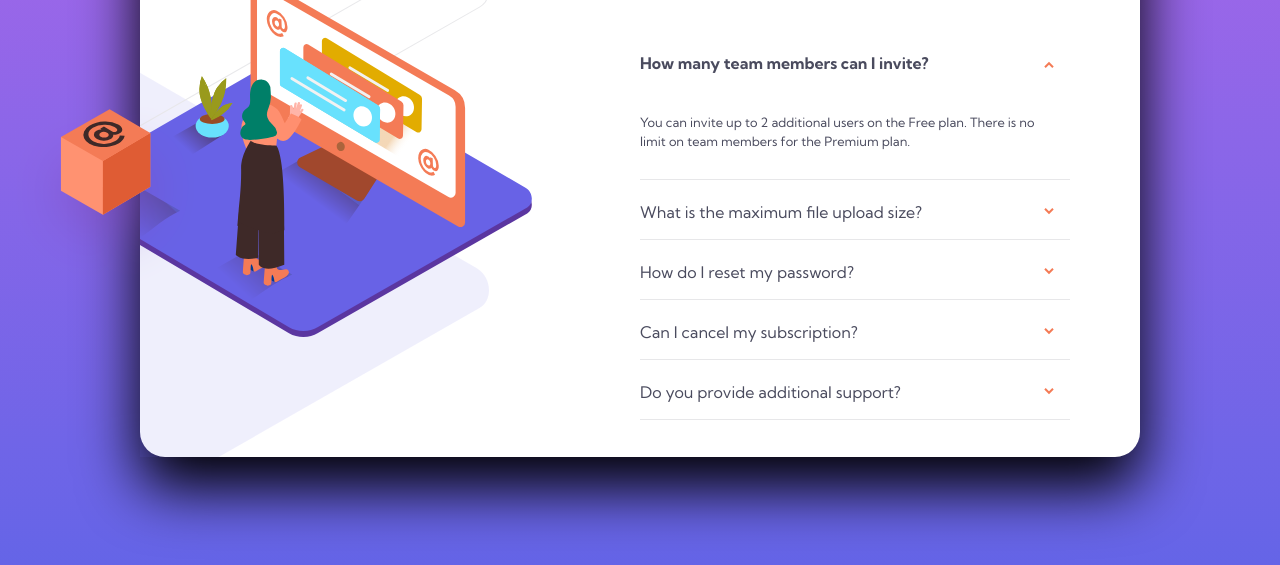
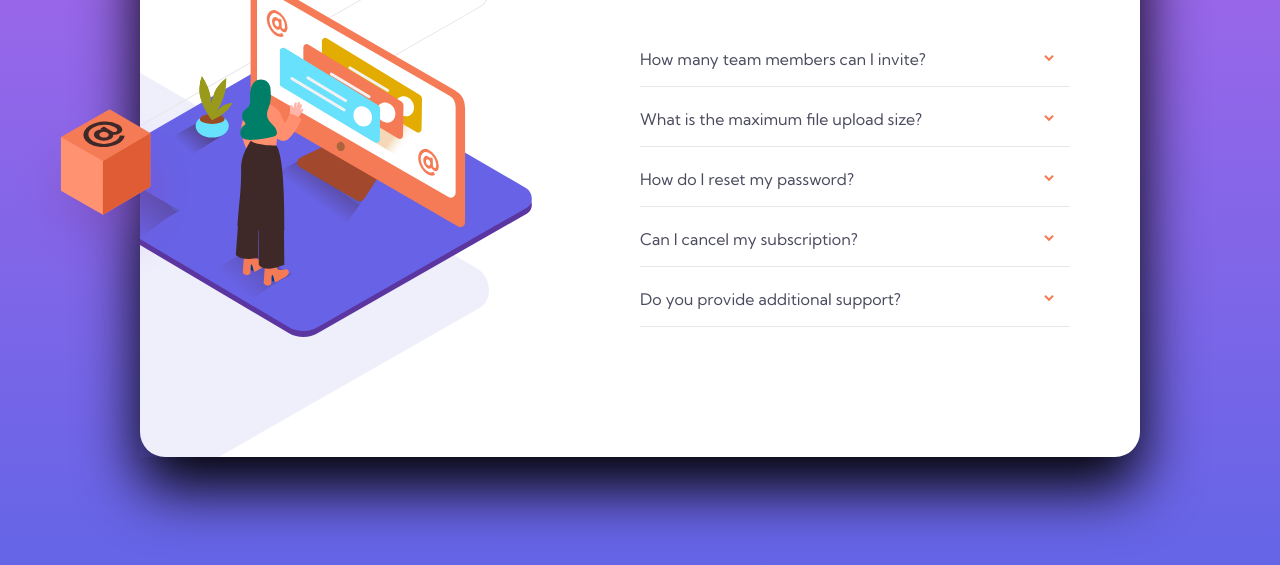
Before and after one commit to Yeyeong99/faq-accordion, a plain HTML site: page faq-accordion-card-main/index.html in a window 1280 px wide. Both pictures are taken after a click on the element "How many team members can I invite?". Shown: the part 251-816 px from the top of the page. Drawn offline with Linux system fonts and the light colour scheme.

Commit message:
모션 수정

```diff
--- a/faq-accordion-card-main/index.html
+++ b/faq-accordion-card-main/index.html
@@ -26,7 +26,7 @@
         </h1>
         <dl class="ask number">
           <dt class="title">
-            <span>How many team members can I invite?</span>
+            How many team members can I invite?
             <img class="button" src="./images/icon-arrow-down.svg" alt="">
           </dt>
           <dd class="explain">
@@ -36,7 +36,7 @@
         </dl>
         <dl class="ask max">
           <dt class="title">
-            <span>What is the maximum file upload size?</span>
+            What is the maximum file upload size?
             <img class="button" src="./images/icon-arrow-down.svg" alt="">
           </dt>
           <dd class="explain">
@@ -45,7 +45,7 @@
         </dl>
         <dl class="ask reset">
           <dt class="title">
-            <span>How do I reset my password?</span>
+            How do I reset my password?
             <img class="button" src="./images/icon-arrow-down.svg" alt="">
           </dt>
           <dd class="explain">
@@ -55,7 +55,7 @@
         </dl>
         <dl class="ask cancel">
           <dt class="title">
-            <span>Can I cancel my subscription?</span>
+            Can I cancel my subscription?
             <img class="button" src="./images/icon-arrow-down.svg" alt="">
           </dt>
           <dd class="explain">
@@ -64,7 +64,7 @@
         </dl>
         <dl class="ask add">
           <dt class="title">
-            <span>Do you provide additional support?</span>
+            Do you provide additional support?
             <img class="button" src="./images/icon-arrow-down.svg" alt="">
           </dt>
           <dd class="explain">
--- a/faq-accordion-card-main/index.js
+++ b/faq-accordion-card-main/index.js
@@ -1,19 +1,26 @@
 const title = document.querySelectorAll(".title");
 const explain = document.querySelectorAll(".explain");
+const button = document.querySelectorAll(".button");
 
-
-for (i=0; i<title.length; i++) {
+for (i=0; i<=title.length; i++) {
     title[i].addEventListener("mouseenter",function(){
         this.classList.add("hover");
     }),
     title[i].addEventListener("mouseleave",function(){
         this.classList.remove("hover");
     }),
-    title[i].addEventListener("click", function(){
-        this.classList.toggle("show");
-        this.nextElementSibling.classList.toggle("explain");
-        this.nextElementSibling.classList.toggle("show");
-        title.not(this).nextElementSibling.classList.remove("show");
-        title.not(this).classList.remove("show");
+    title[i].addEventListener("click", function(event){ //event 가 클릭했을 때 target을 알 수 있게 해줌
+        if (this.classList.contains("show")) {
+            this.classList.remove("show");
+            this.nextElementSibling.classList.remove("show");
+        } else {
+            for (j=0; j<=0; j++) {
+                this.classList.add("show");
+                this.nextElementSibling.classList.add("show");
+                explain[j].previousElementSibling.classList.remove("show");
+                explain[j].classList.remove("show");
+            }
+
+        }
     })
 };
```
